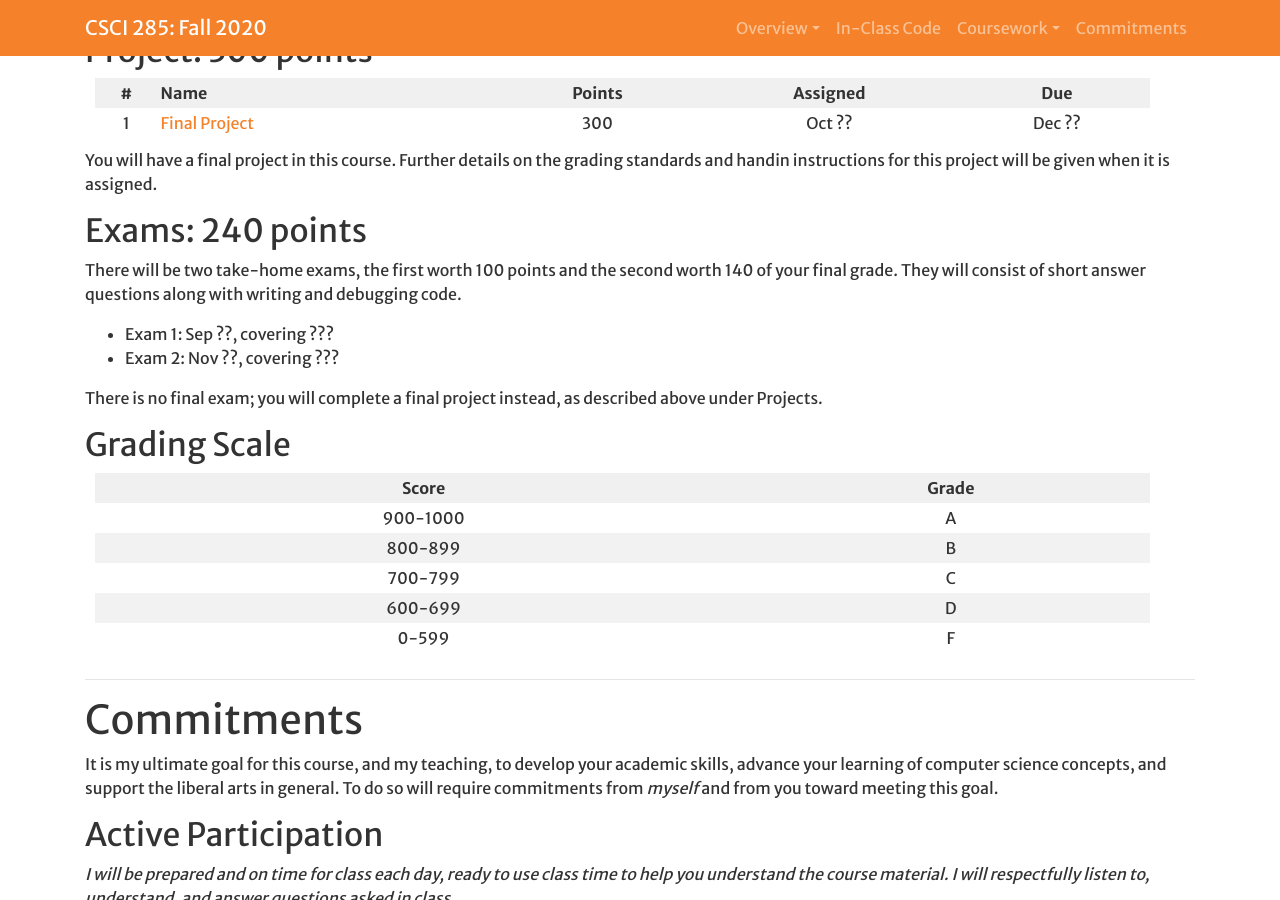
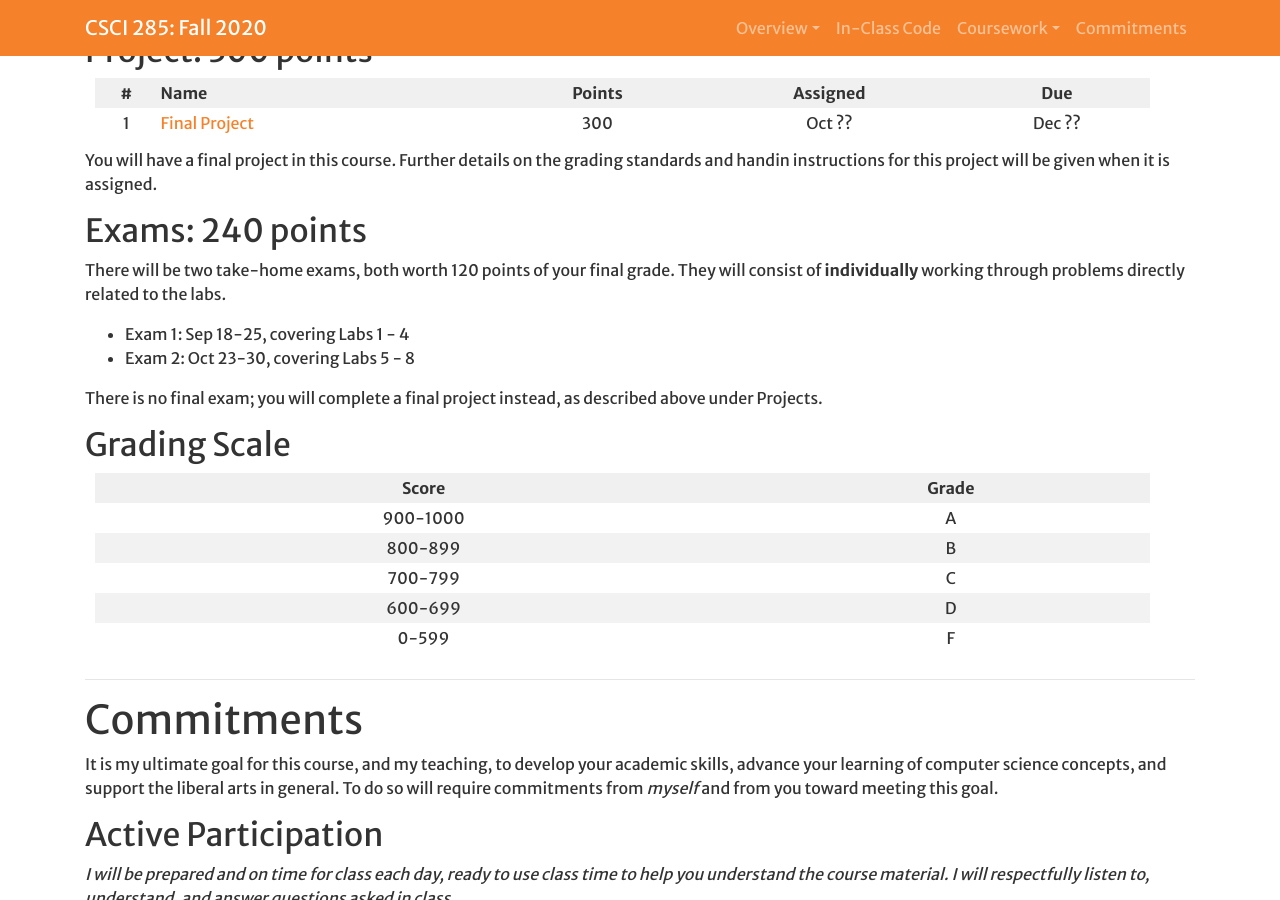
Before and after one commit to Hendrix-CS/csci285, a Jekyll site: the page built from index.md, in a window 1280 px wide and 900 px high, scrolled down 2448 px. Built offline with Jekyll 4.4.1, drawn with Linux system fonts in a browser that asks for light colours; a script that is not in the unit is left out; our own code applies the rules of GitHub Pages for plain Markdown files.

Commit message:
Starting Lab updates, ABM first

```diff
--- a/index.md
+++ b/index.md
@@ -81,7 +81,7 @@ There will often be short homework assignments to be completed over the weekend,
 |4 | [Clustering and PCA]({{site.baseurl}}/labs/sample-lab.html) | Sep 11-12 | Sep 18-19 |
 |5 | [Dynamical Systems]({{site.baseurl}}/labs/sample-lab.html) | Sep 11-12 | Sep 18-19 |
 |6 | [Monte Carlo Simulation]({{site.baseurl}}/labs/sample-lab.html) | Sep 11-12 | Sep 18-19 |
-|7 | [Agent-Based Modeling]({{site.baseurl}}/labs/sample-lab.html) | Sep 11-12 | Sep 18-19 |
+|7 | [Agent-Based Modeling]({{site.baseurl}}/labs/abm.html) | Sep 11-12 | Sep 18-19 |
 |8 | [Optimization]({{site.baseurl}}/labs/sample-lab.html) | Sep 11-12 | Sep 18-19 |
 |9 | [Deep Learning]({{site.baseurl}}/labs/sample-lab.html) | Sep 11-12 | Sep 18-19 |
 
@@ -101,12 +101,12 @@ project will be given when it is assigned.
 
 ## <a name="exams">Exams</a>: 240 points
 
-There will be two take-home exams, the first worth 100 points and the second
-worth 140 of your final grade. They will consist of short answer
-questions along with writing and debugging code.
+There will be two take-home exams, both worth 120 points of
+your final grade. They will consist of **individually** working through
+problems directly related to the labs.
 
-* Exam 1: Sep ??, covering ???
-* Exam 2: Nov ??, covering ???
+* Exam 1: Sep 18-25, covering Labs 1 - 4
+* Exam 2: Oct 23-30, covering Labs 5 - 8
 
 There is no final exam; you will complete a final project instead, as described above under Projects.
 
```
Also changed, not shown: labs/abm.md (added, +77 -0 lines).
